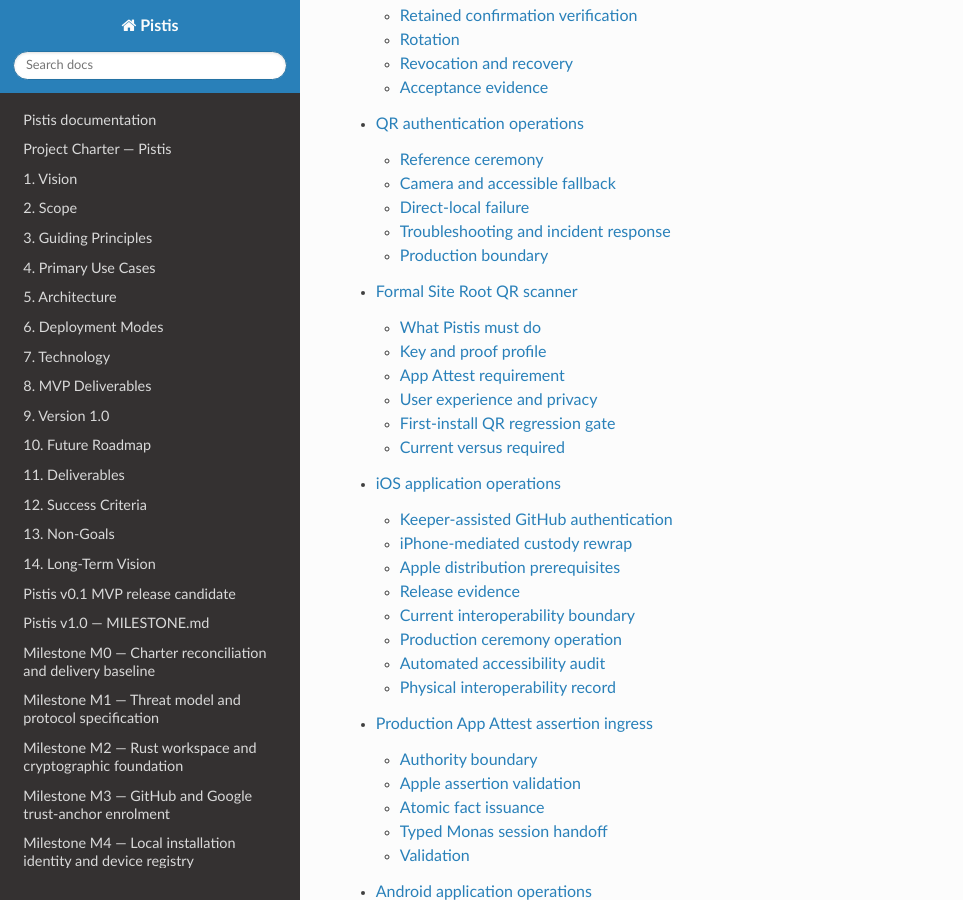
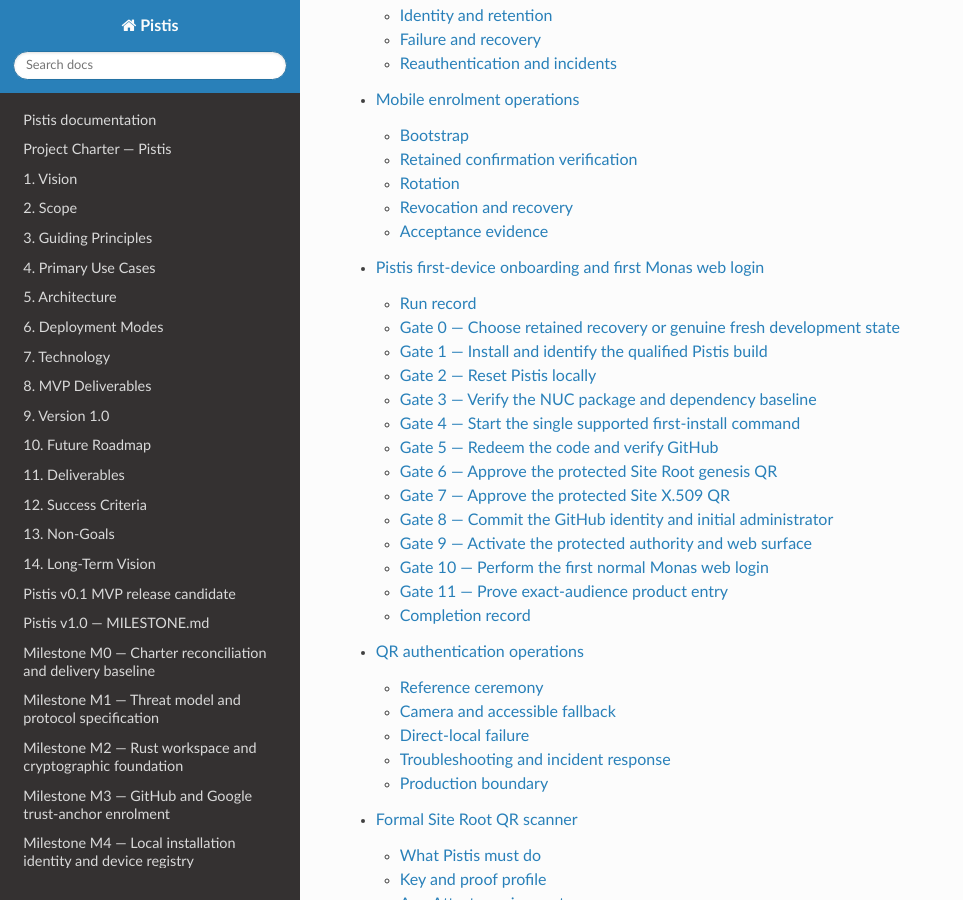
Before and after one commit to sagrudd/pistis, a Sphinx documentation site: the page built from docs/index.rst, in a window 1280 px wide and 900 px high, scrolled down 16536 px. Shown: the whole window, without its empty margins (0-963 px from the left). Built offline with Sphinx 7.4.7 and the Read the Docs theme 3.1.0, drawn with Linux system fonts in a browser that asks for light colours; the version number could not be read and is left out; some of the changed lines change nothing that is shown; some of the changed text lies outside the part shown.

Commit message:
docs: accept explicit local-device reset
Document the local-erasure boundary and add a gate-by-gate first-device onboarding and first Monas web login runbook.

Refs #474

````diff
--- /dev/null
+++ b/docs/adr/0041-explicit-local-device-reset.md
@@ -0,0 +1,139 @@
+# ADR 0041: Explicit local-device reset
+
+- Status: Accepted
+- Date: 2026-08-24
+- Accepted: 2026-08-24 by explicit product-owner direction
+- Decision owners: product owner, Pistis mobile security, Monas authority and
+  Thesaurophylax custody
+- Tracking issue: [#474](https://github.com/sagrudd/pistis/issues/474)
+- Implementation: permitted as a local erasure capability; merge and release
+  remain subject to specialist security review and physical-iPhone evidence
+
+## Context
+
+Pistis intentionally retains installation trust, identity bindings, App Attest
+references, recovery material and Secure Enclave keys outside ordinary view
+lifecycle. Deleting and reinstalling an iOS application is not a dependable
+reset because Keychain material can survive. During controlled development and
+device retirement an operator needs a truthful way to make one iPhone locally
+incapable of using any retained Pistis identity or installation.
+
+ADR 0030 correctly prohibits presenting disappearance of an active local record
+as authority-backed account or installation removal. A local cryptographic
+erasure has a different meaning: it intentionally destroys this phone's ability
+to use its old credentials, while server sessions, authority recognition,
+revocation state and audit evidence remain until their own governed lifecycle
+completes.
+
+The distinction is operationally important. If a phone holding the only Site
+Root or recovery key is reset before authority recovery or a bounded
+development teardown completes, the retained host authority can become
+unrecoverable through the normal flow.
+
+## Decision
+
+### User interaction
+
+Settings exposes **Reset Pistis on this iPhone** in a visibly destructive
+section. Selecting it opens a native confirmation dialogue titled **Are you
+really sure?**. The dialogue states that the operation:
+
+- permanently deletes all Pistis identities and installations stored on this
+  iPhone;
+- leaves server sessions, authority records and audit evidence unchanged;
+- requires Face ID; and
+- cannot be undone.
+
+Cancellation performs no authentication and no mutation. Confirmation requires
+one fresh Face ID evaluation before the first store changes. The reset is not
+available through a URL, QR payload, notification, background task or remote
+request.
+
+### Closed local scope
+
+The reset attempts every item in this closed list:
+
+1. current and legacy installation-trust Keychain records, including the local
+   provider-identity projection;
+2. every Secure Enclave key whose application tag begins with the exact Pistis
+   prefix `org.mnemosyne.pistis.device-key.`;
+3. the primary and pending App Attest key-ID references;
+4. the first-authority recovery envelope;
+5. the Site Root convergence acknowledgement record;
+6. non-authorising Site Root installation/setup projections;
+7. local diagnostic history; and
+8. the bounded onboarding event journal.
+
+The Secure Enclave deletion enumerates attributes and deletes only exact tags
+selected under the closed prefix. It must not issue a broad Keychain deletion
+or select another application's key.
+
+Apple owns the opaque App Attest private key and supplies no application API to
+delete it. Pistis deletes its local key-ID references so the old credential is
+no longer addressable by the app. This is not Apple-side destruction or
+authority-side revocation.
+
+Browser cookies, GitHub accounts, provider credentials, NUC state, Prosopikon
+records, Proxenos Site Trust, Thesaurophylax custody, product data and authority
+audit evidence are outside the local reset.
+
+### Ordering and partial failure
+
+Face ID is a precondition. If it fails or is cancelled, no store is touched.
+
+After authorisation, installation trust is erased first so an orphaned key
+cannot remain locally authorising. Every remaining closed store is attempted
+even if another erasure fails. This is intentionally best-effort across stores
+that cannot participate in one atomic transaction.
+
+Pistis returns to initial onboarding only after every closed target succeeds.
+If any target fails, Settings remains visible and reports **Pistis reset is
+incomplete**. It must not claim that nothing changed, claim complete rollback,
+or present the device as fresh. Repeating the idempotent operation attempts the
+remaining material.
+
+### Relationship to authority lifecycle
+
+This decision adds local cryptographic erasure; it does not supersede ADR 0030
+authority-backed departure or ADR 0040 Site Root replacement.
+
+Before resetting the only enrolled phone, an operator must first choose and
+complete one of these authority outcomes:
+
+- revoke/replace the exact device through an accepted authority recovery flow;
+- complete a bounded development teardown of every retained authority and
+  custody generation; or
+- accept that the old authority remains and cannot be treated as a fresh first
+  install.
+
+`monas-first-install teardown --confirm` is not automatically sufficient. Its
+documented boundary preserves Proxenos and Thesaurophylax state and refuses when
+protected Site Root custody is retained. Operators must not bypass that refusal
+with manual file or database deletion.
+
+## Consequences
+
+- A controlled iPhone can be returned to an honest local pre-enrolment state.
+- A reset phone never implies that the corresponding authority identity,
+  installation, role, session or audit record disappeared.
+- Fresh onboarding after reset is gated by server-side reconciliation or a
+  separately accepted complete development teardown.
+- A partial reset may remove some local diagnostic context while retaining an
+  item that needs another attempt; the UI reports this truthfully.
+- The operation is intentionally unsuitable as ordinary account removal.
+
+## Required evidence
+
+- UI tests prove the destructive label, exact warning, confirmation and
+  cancellation path.
+- Unit tests prove Face ID failure causes no mutation, every closed target is
+  attempted in order, partial failures do not mark onboarding incomplete, and
+  successful completion survives relaunch.
+- Prefix-selection tests prove foreign and near-miss Secure Enclave tags are
+  excluded.
+- Repository tests prove local projections are empty after reset.
+- A physical-iPhone test records the pre-reset inventory, cancels once, resets
+  once, relaunches, verifies empty identities/installations/history, and proves
+  the old device keys can no longer sign.
+- An end-to-end qualification follows the gate-by-gate Monas first-login
+  runbook and records exact source, build and host revisions.
--- a/docs/adr/README.md
+++ b/docs/adr/README.md
@@ -111,3 +111,9 @@
 remains blocked on naming and accepting the typed custody/operator authorization
 artifact and must not be implemented as a boolean, QR fallback or App Attest-
 only recovery.
+
+[ADR 0041](0041-explicit-local-device-reset.md) accepts an explicit,
+Face-ID-gated erasure of every Pistis identity, installation and app-owned key
+on one iPhone. It never claims authority revocation and requires authority
+recovery or complete development teardown before a reset phone can be treated
+as a fresh first installation.
--- a/docs/index.rst
+++ b/docs/index.rst
@@ -87,6 +87,7 @@
    adr/0033-iphone-site-root-delegation
    adr/0034-iphone-attested-site-trust-fact
    adr/0035-retained-iphone-custody-presentation-relay
+   adr/0041-explicit-local-device-reset
    protocol/README
    protocol/domain-model
    protocol/action-approval
@@ -101,6 +102,7 @@
    operations/github-enrolment
    operations/google-enrolment
    operations/mobile-enrolment
+   operations/monas-first-web-login-runbook
    operations/qr-authentication
    operations/formal-site-root-qr-scanner
    operations/ios
--- a/docs/operations/mobile-enrolment.md
+++ b/docs/operations/mobile-enrolment.md
@@ -100,6 +100,16 @@
 either local-only action; leaving an active installation or removing an active
 provider account requires the authority-backed ADR 0030 transaction.
 
+For controlled device retirement or a genuine development restart, Pistis also
+offers **Settings → Reset Pistis on this iPhone**. This Face-ID-gated operation
+erases every Pistis identity, installation, local recovery record and
+Pistis-owned Secure Enclave key on the phone. It does not revoke server
+sessions, authority records or audit evidence and must not be used as ordinary
+account removal. Complete authority recovery or the reviewed full development
+teardown before resetting the only Site Root phone. Follow the
+[first-device onboarding and first Monas web-login runbook](monas-first-web-login-runbook.md)
+one gate at a time.
+
 The expired Keychain authorisation record is removed before Secure Enclave key
 cleanup. An invalidated key must not trap expired identity data on the phone.
 If exact key deletion then fails, the absent trust record still prevents
--- /dev/null
+++ b/docs/operations/monas-first-web-login-runbook.md
@@ -0,0 +1,381 @@
+# Pistis first-device onboarding and first Monas web login
+
+This runbook is the attended, gate-by-gate procedure for onboarding one Pistis
+iPhone and using it to create the first formal Monas web session. Complete one
+gate at a time. Record its evidence and stop on any mismatch; do not improvise
+a second QR route, edit authority databases, copy private keys or repeatedly
+restart services.
+
+The procedure distinguishes three different events:
+
+1. **Local Pistis reset** erases this iPhone's Pistis state only.
+2. **Formal first install** creates the installation, Site Trust, custody,
+   GitHub identity and initial administrator evidence.
+3. **Normal Monas login** creates a short-lived, exact-audience web session.
+
+None is evidence that another one completed.
+
+## Run record
+
+Create one run record before starting:
+
+| Field | Recorded value |
+|---|---|
+| Date and operator | |
+| NUC hostname and address | |
+| Monas package version and source revision | |
+| Kanon lockset ID and digest | |
+| Terraform source revision | |
+| Pistis version, build and source revision | |
+| iPhone model and iOS version | |
+| Native Monas HTTPS origin | |
+| Outcome of each gate | |
+
+Do not record QR payloads, bootstrap codes, browser capabilities, cookies,
+provider tokens, private keys or complete signed proofs.
+
+## Gate 0 — Choose retained recovery or genuine fresh development state
+
+**Purpose:** prevent a local phone reset from destroying the only key capable
+of recovering a retained Site Root.
+
+On the NUC, run only the read-only checks:
+
+```bash
+sudo monas-first-install --status
+sudo monas-first-install teardown
+```
+
+The second command prints the bounded teardown plan and makes no change because
+`--confirm` is absent.
+
+Choose exactly one route:
+
+- **Retained authority recovery:** do not press the Pistis reset button. Follow
+  the separately accepted recovery or Site Root replacement procedure.
+- **Genuine fresh development install:** while the old phone keys still exist,
+  complete the reviewed authority/custody teardown and verify that no retained
+  Site Root, App Attest registration, provider binding or installation owner
+  remains eligible.
+
+### Pass condition
+
+For a genuine fresh run, the NUC has authoritative evidence that every prior
+development installation/device generation is retired and that a new Site Root
+may be issued. Proxenos and Thesaurophylax agree with that state.
+
+### Stop conditions
+
+Stop if status says that the Site Root is retained, the signed first-device
+identity receipt is retained, or the installation is committed. The current
+`monas-first-install teardown --confirm` deliberately preserves Proxenos and
+Thesaurophylax and refuses protected retained custody; do not bypass that
+refusal manually.
+
+## Gate 1 — Install and identify the qualified Pistis build
+
+**Purpose:** ensure the phone contains the build whose reset and QR contracts
+were tested.
+
+Install the reviewed, distribution-signed Pistis build. In **Settings → About
+Pistis**, record the application version and build. Match its source revision
+and archive digest to the run record.
+
+### Pass condition
+
+- The bundle identifier is `org.mnemosynebiosciences.pistis`.
+- Production App Attest entitlement and distribution signing are present.
+- The build contains **Settings → Reset this iPhone → Reset Pistis on this
+  iPhone**.
+
+### Stop conditions
+
+Stop for a development signer, a different bundle identifier, an unknown
+archive digest or a build without the reset regression evidence.
+
+## Gate 2 — Reset Pistis locally
+
+**Purpose:** erase the old Pistis identities, installations and app-owned local
+cryptographic state only after Gate 0 has made that safe.
+
+1. Open **Pistis → Settings**.
+2. Scroll to **Reset this iPhone**.
+3. Tap **Reset Pistis on this iPhone**.
+4. Read the **Are you really sure?** dialogue.
+5. First tap **Cancel**. Verify that the existing Pistis screens remain. This
+   witnesses the non-mutating cancellation path.
+6. Open the dialogue again.
+7. Tap **Reset identities and installations**.
+8. Complete the fresh Face ID prompt once.
+9. Wait for Pistis to return to its initial onboarding screen.
+10. Force-quit and relaunch Pistis.
+
+### Pass condition
+
+- The initial onboarding screen remains after relaunch.
+- After entering the app, **Identities**, **Installations** and **History** are
+  empty.
+- No **Pistis reset is incomplete** alert appeared.
+
+The reset does not log out GitHub in Safari, revoke Monas sessions, delete
+authority audit evidence or remove Apple's opaque App Attest private key. It
+removes Pistis's reference to that App Attest credential.
+
+### Stop conditions
+
+Stop if the app reports an incomplete reset, relaunch skips onboarding, or any
+identity/installation remains. Do not begin first install from a partially
+reset phone.
+
+## Gate 3 — Verify the NUC package and dependency baseline
+
+**Purpose:** prove that a new ceremony starts from one supported host build.
+
+Run:
+
+```bash
+sudo dpkg --audit
+sudo monas-first-install --status
+```
+
+Also verify the installed Monas, Thesaurophylax, Proxenos and DASObjectStore
+packages against the exact Kanon lockset and Terraform projection recorded for
+this run.
+
+### Pass condition
+
+- `dpkg --audit` prints nothing.
+- DAS and Proxenos prerequisites are active.
+- Thesaurophylax reports the accepted pre-enrolment custody profile.
+- Site X.509 first-provision configuration is present.
+- No retained installation or identity causes reconciliation mode.
+- No first-install, protected-custody or broker lease is already active.
+
+### Stop conditions
+
+Stop on `identity-receipt-retained`, `committed`,
+`reconciliation-required`, a retained Site Root, a stale active lease, a
+source/lockset mismatch or an unexpected failed package.
+
+## Gate 4 — Start the single supported first-install command
+
+**Purpose:** create one attached host rendezvous.
+
+In one SSH terminal on the NUC run:
+
+```bash
+sudo monas-first-install
+```
+
+Keep that terminal open. Do not run another copy of the command and do not
+start individual Monas or Thesaurophylax units manually.
+
+### Pass condition
+
+The terminal prints:
+
+- the ordered route state;
+- `https://install.mnemosyne.co.uk`;
+- one short-lived code and its expiry; and
+- an instruction to keep the terminal attached.
+
+### Stop conditions
+
+Stop if the command selects reconciliation without a new code, reports an
+inactive or incompatible protected route, or cannot start its broker
+rendezvous. If the code expires unused, let the command settle and then start
+one new run; never reuse or transcribe an expired code.
+
+## Gate 5 — Redeem the code and verify GitHub
+
+**Purpose:** bind the browser ceremony to the attended host and the verified
+GitHub identity.
+
+1. Open `https://install.mnemosyne.co.uk` in one browser window.
+2. Enter the exact code printed by the attached NUC terminal.
+3. Authenticate with GitHub when redirected.
+4. Review the GitHub account and submit once.
+5. Return to the same install window.
+
+### Pass condition
+
+The browser says the code was accepted and advances to the first protected
+Pistis event. The terminal independently reports broker acceptance. GitHub
+display text is not treated as the immutable identity; the authority binds the
+numeric GitHub subject.
+
+### Stop conditions
+
+Stop on an unknown/expired code, a second browser attempting the same code, a
+different GitHub account, a page outside the fixed install origin, or a browser
+that offers only discard/cancel after provider approval.
+
+## Gate 6 — Approve the protected Site Root genesis QR
+
+**Purpose:** create the first iPhone Site Root key and App Attest binding.
+
+The install browser must display exactly one protected **Site Root genesis** QR
+for a genuinely fresh installation.
+
+1. In Pistis, open **Scan**.
+2. Scan the QR directly from the install browser.
+3. Review the installation, destination, expiry and first-device purpose.
+4. Approve once with Face ID.
+5. Leave both browser and NUC terminal open.
+
+### Pass condition
+
+Pistis reports accepted proof submission, the browser advances, and the NUC
+records the exact Site Root/App Attest fact. The phone shows one setup-in-
+progress installation and does not yet show an authenticated GitHub identity.
+
+### Stop conditions
+
+Stop for **unsupported Pistis QR code**, **Site Root authority unavailable**,
+an expired QR, an unexpected retained-authority recovery presentation, a
+second Site Root QR, or endless Face ID waiting. Do not rescan the same QR after
+an ambiguous submission; first inspect the host's durable state.
+
+## Gate 7 — Approve the protected Site X.509 QR
+
+**Purpose:** authorise the initial native HTTPS root, issuer and exact service
+leaf set without reissuing Site Root.
+
+The same install browser must next show one protected **Site X.509 first
+provision** QR.
+
+1. Scan it from the Pistis **Scan** tab.
+2. Verify the displayed Monas/DAS services, addresses and generation.
+3. Approve once with Face ID.
+4. Keep the browser and terminal attached while custody continuation,
+   acknowledgement registration and paired-leaf activation complete.
+
+### Pass condition
+
+- Pistis accepts the protected Site X.509 result.
+- The browser does not request a second Site Root QR.
+- Root custody, issuer custody, acknowledgement registration and initial leaf
+  approval complete in their documented order.
+- The NUC accepts the native TLS manifest for the Monas and DAS pair.
+
+### Stop conditions
+
+Stop for an unprotected/root QR, **custody ceremony unavailable**, **waiting
+for Face ID** after Face ID already completed, an unsupported QR, an authority
+generation mismatch or a host-side partial transaction. Do not start custody
+units manually.
+
+## Gate 8 — Commit the GitHub identity and initial administrator
+
+**Purpose:** turn verified provider identity and signed iPhone registration
+into the formal installation evidence.
+
+Follow the browser and Pistis instructions for the provider-enrolment review.
+Approve only the GitHub numeric subject and installation shown for this run.
+
+### Pass condition
+
+- Prosopikon durably commits one signed first-device enrolment receipt.
+- Pistis shows one trusted installation and one GitHub identity.
+- The authority projects exactly one `dasobjectstore/Administer` owner grant.
+- The NUC profile commit is idempotently complete.
+
+### Stop conditions
+
+Stop if the phone says an identity already occupies the device, if the
+provider subject differs, if identity trust appears before the signed receipt,
+or if Monas reports success from files/systemd state without revalidating the
+receipt.
+
+## Gate 9 — Activate the protected authority and web surface
+
+**Purpose:** expose normal Monas only after formal enrolment.
+
+The original `sudo monas-first-install` process performs this automatically.
+Do not run another command while it is progressing.
+
+### Pass condition
+
+- The terminal reports formal installation complete.
+- `monas-pistis-authority.service` is active and owns the fixed Jenkins
+  authority socket.
+- `monas-pistis.service` is active on the native HTTPS origin.
+- Oikodome reaches its package-owned readiness gate if it is part of the
+  recorded release graph.
+- No bootstrap/genesis listener remains active.
+
+### Stop conditions
+
+Stop on **production authority profile is invalid**, a stale authority socket,
+bootstrap/authority overlap, activation from an unverified profile, or a
+listener on an unapproved origin. A socket inode without a listener is stale
+state, not an authority.
+
+## Gate 10 — Perform the first normal Monas web login
+
+**Purpose:** prove that onboarding produced credentials usable for a distinct,
+normal authentication ceremony.
+
+1. In a new browser tab, open the recorded native Monas HTTPS origin at
+   `/login`.
+2. Select **Continue with Pistis** if the login page offers multiple methods.
+3. Confirm that the browser reaches `/auth/pistis/v3/login` and displays
+   **Approve sign-in with Pistis**, one QR, **Cancel**, and **Waiting for your
+   phone…**.
+4. In Pistis, open **Scan** and scan that browser QR.
+5. Verify the Monas installation, GitHub identity, exact audience and expiry.
+6. Approve once with Face ID.
+7. Leave the browser open while it polls and finalises the ceremony.
+
+### Pass condition
+
+- The browser redirects to `/home` over the same native HTTPS origin.
+- The page shows the authorised product cards for the committed principal.
+- The same-origin session projection is available and contains the expected
+  principal, authority revision and `dasobjectstore/Administer` entitlement.
+- Refresh preserves the session; logout revokes it.
+
+The browser's ceremony capability remains HttpOnly and is not encoded in the
+QR. The QR contains only the one-use signed Pistis challenge.
+
+### Stop conditions
+
+Stop if no QR is rendered, Pistis classifies it as onboarding or Site Root,
+the audience is wrong, the browser says authentication unavailable, the phone
+approves but the browser never finalises, or `/home` appears without a verified
+Pistis session.
+
+## Gate 11 — Prove exact-audience product entry
+
+**Purpose:** demonstrate that a Monas home session does not silently grant a
+product session.
+
+Select DASObjectStore from `/home`. A fresh product-specific Pistis QR must be
+issued. Scan, review the `dasobjectstore` audience, approve with Face ID and
+verify that the resulting product session cannot be replayed for Jenkins,
+Oikodome or another audience.
+
+### Pass condition
+
+The DASObjectStore web application opens with the exact authorised role, and a
+different product still requires its own ceremony.
+
+### Stop conditions
+
+Stop if a home cookie directly opens DASObjectStore, if one product QR grants
+another audience, or if product access is inferred from a username, email,
+local Unix account or legacy password.
+
+## Completion record
+
+The run is complete only when every gate has a recorded pass. Retain:
+
+- exact build/source/lockset identifiers;
+- coarse timestamps and unit states;
+- redacted receipt/evidence digests;
+- the GitHub numeric-subject confirmation;
+- the authority revision and exact product entitlement; and
+- test results for reset, first install, normal login and audience separation.
+
+Do not retain codes, QR payloads, browser capabilities, session cookies,
+provider tokens, private keys or raw App Attest objects.
````
